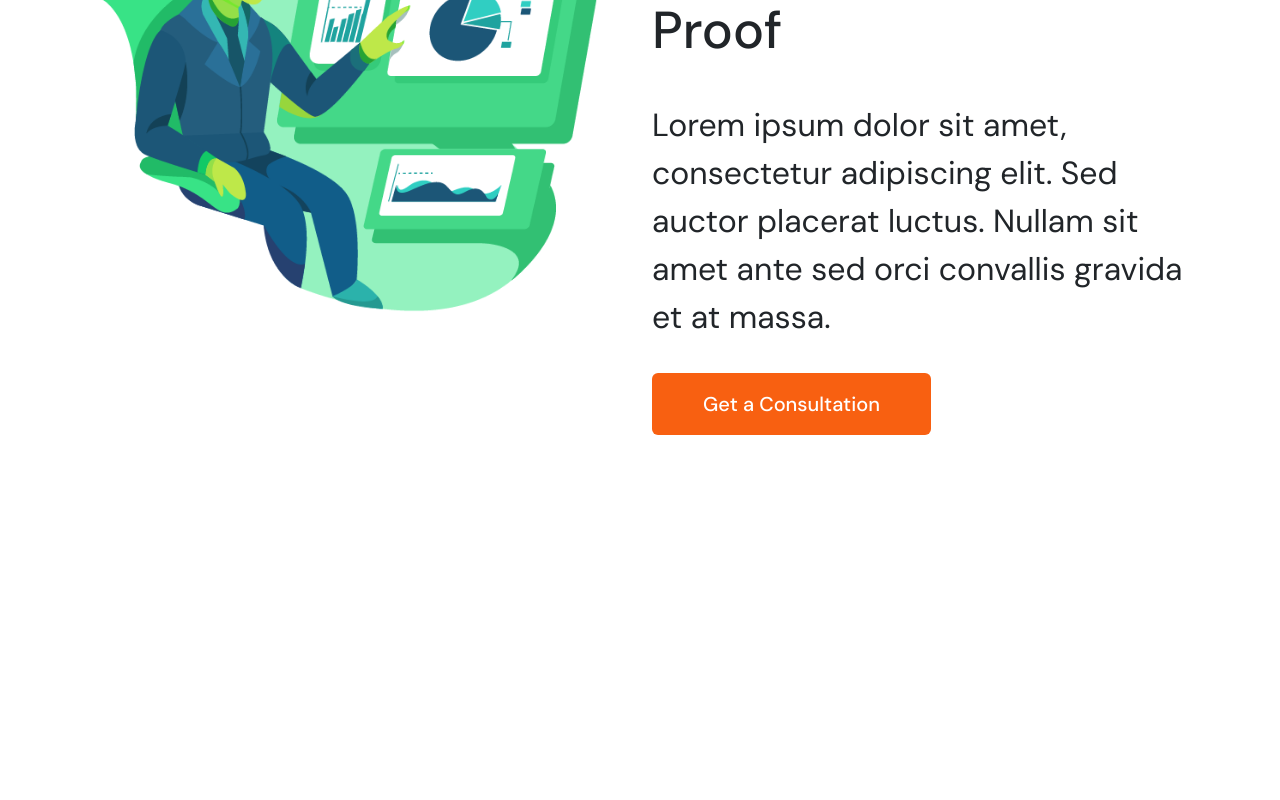
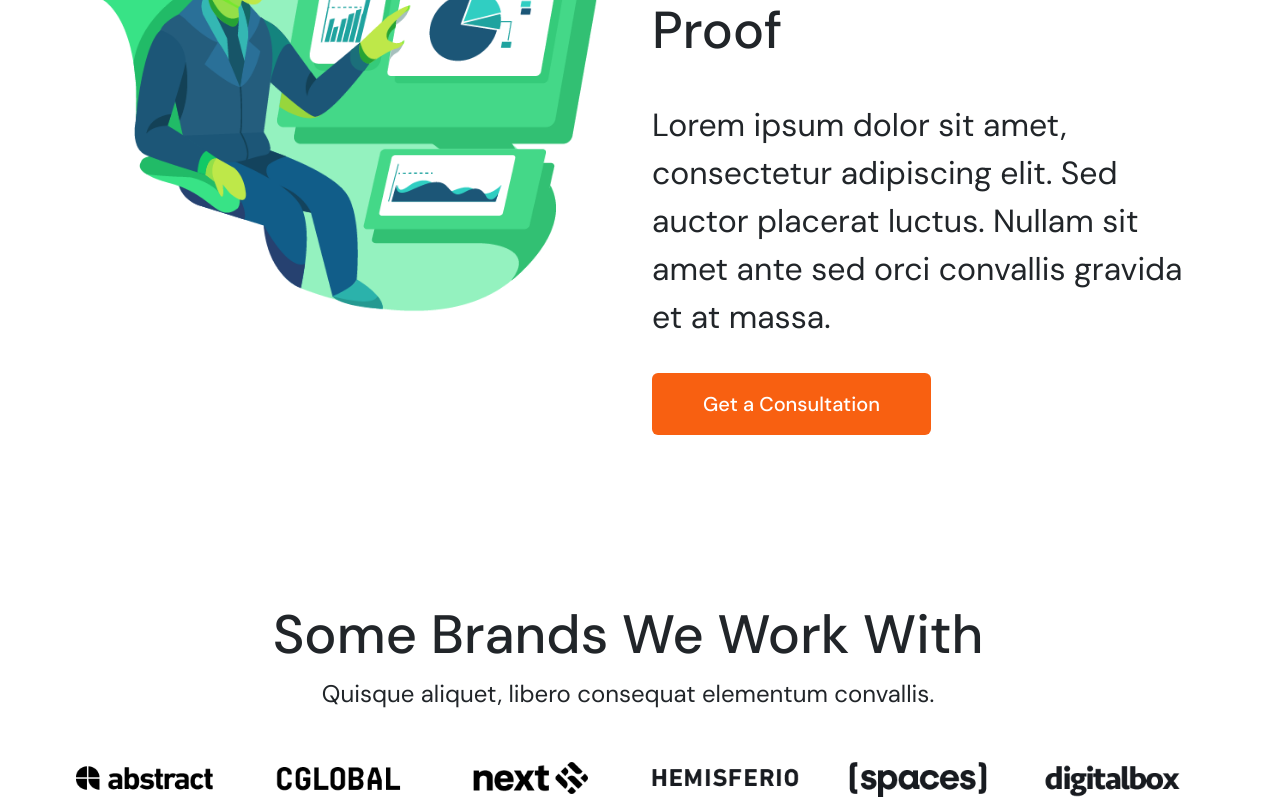
Before and after one commit to Trotteriniku/proj-html-vuejs, a Vue app: page / in a window 1280 px wide. Shown: the part 2614-3414 px from the top of the page. Before the commit the page ends 3217 px from the top, so only its background shows below. Built offline with nearby package versions, Linux system fonts and the light colour scheme.

Commit message:
Brands Section

```diff
--- a/src/App.vue
+++ b/src/App.vue
@@ -10,9 +10,58 @@
     <section>
       <CardsComponentList/>
     </section>
-    <section>
 
+    <!-- brand section -->
+    <section class="container">
+      <div class=" row flex-column text-center w-100 ">
+        <!-- brand info -->
+        <div>
+            <h2 style="font-size: 54px;">
+              Some Brands We Work With
+            </h2>
+            <p style="font-size: 24px; margin-bottom: 20px;">
+              Quisque aliquet, libero consequat elementum convallis.
+            </p>
+        </div>
+        <!-- brand images -->
+        <div class="d-flex flex-row justify-content-between p-0 mt-4">
+          <span>
+            <a href="">
+              <img src="./assets/imagesNotDinamic/abstract.png" alt="Abstacrt brand" style="max-width: 148px;">
+            </a>
+          </span>
+          <span>
+            <a href="">
+              <img src="./assets/imagesNotDinamic/cglobal.png" alt="cglobal brand" style="max-width: 148px;">
+            </a>
+          </span>
+          <span>
+            <a href="">
+              <img src="./assets/imagesNotDinamic/next.png" alt="next brand" style="max-width: 148px;">
+            </a>
+          </span>
+          <span>
+            <a href="">
+              <img src="./assets/imagesNotDinamic/hemisferio.png" alt="hemisferio brand" style="max-width: 148px;">
+            </a>
+          </span>
+          <span>
+            <a href="">
+              <img src="./assets/imagesNotDinamic/spaces.png" alt="spaces brand" style="max-width: 148px;">
+            </a>
+          </span>
+          <span>
+            <a href="">
+              <img src="./assets/imagesNotDinamic/digitalbox.png" alt="digitalbox brand" style="max-width: 148px;">
+            </a>
+          </span>
+
+        </div>
+
+      </div>
     </section>
+
+
 
   </main>
 </template>
@@ -41,7 +90,27 @@ import HeroComponent from './components/HeroComponent.vue'
 },
     data(){
       return{
-
+        // brandImgList:
+        // [
+        //   {
+        //     images:'./assets/imagesNotDinamic/abstract.png',
+        //   },
+        //   {
+        //     images:'./assets/imagesNotDinamic/cglobal.png.png',
+        //   },
+        //   {
+        //     images:'./assets/imagesNotDinamic/next.png.png',
+        //   },
+        //   {
+        //     images:'./assets/imagesNotDinamic/hemisferio.png.png',
+        //   },
+        //   {
+        //     images:'./assets/imagesNotDinamic/spaces.png.png',
+        //   },
+        //   {
+        //     images:'./assets/imagesNotDinamic/digitalbox.png.png',
+        //   },
+        // ]
       }
     }
   }
```
